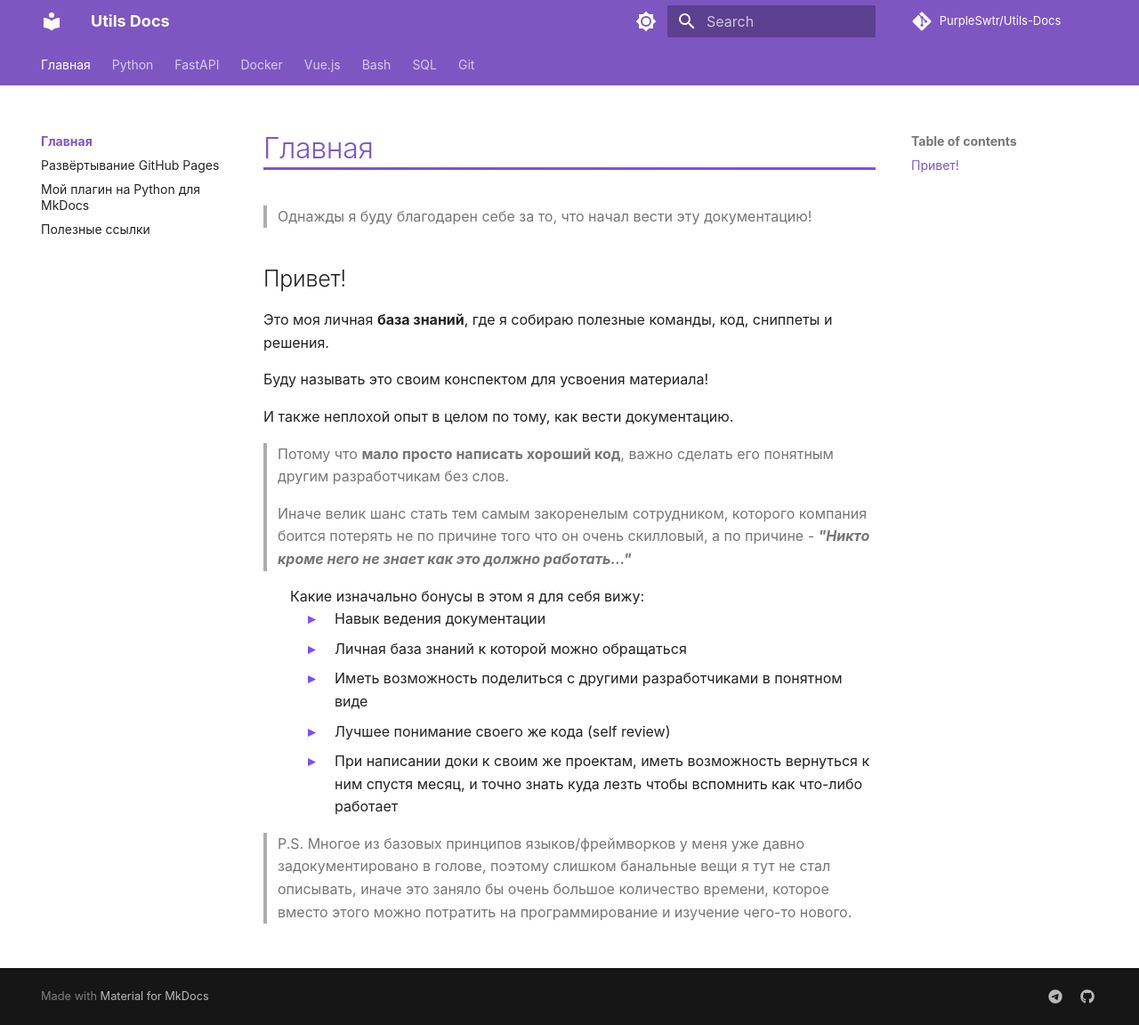
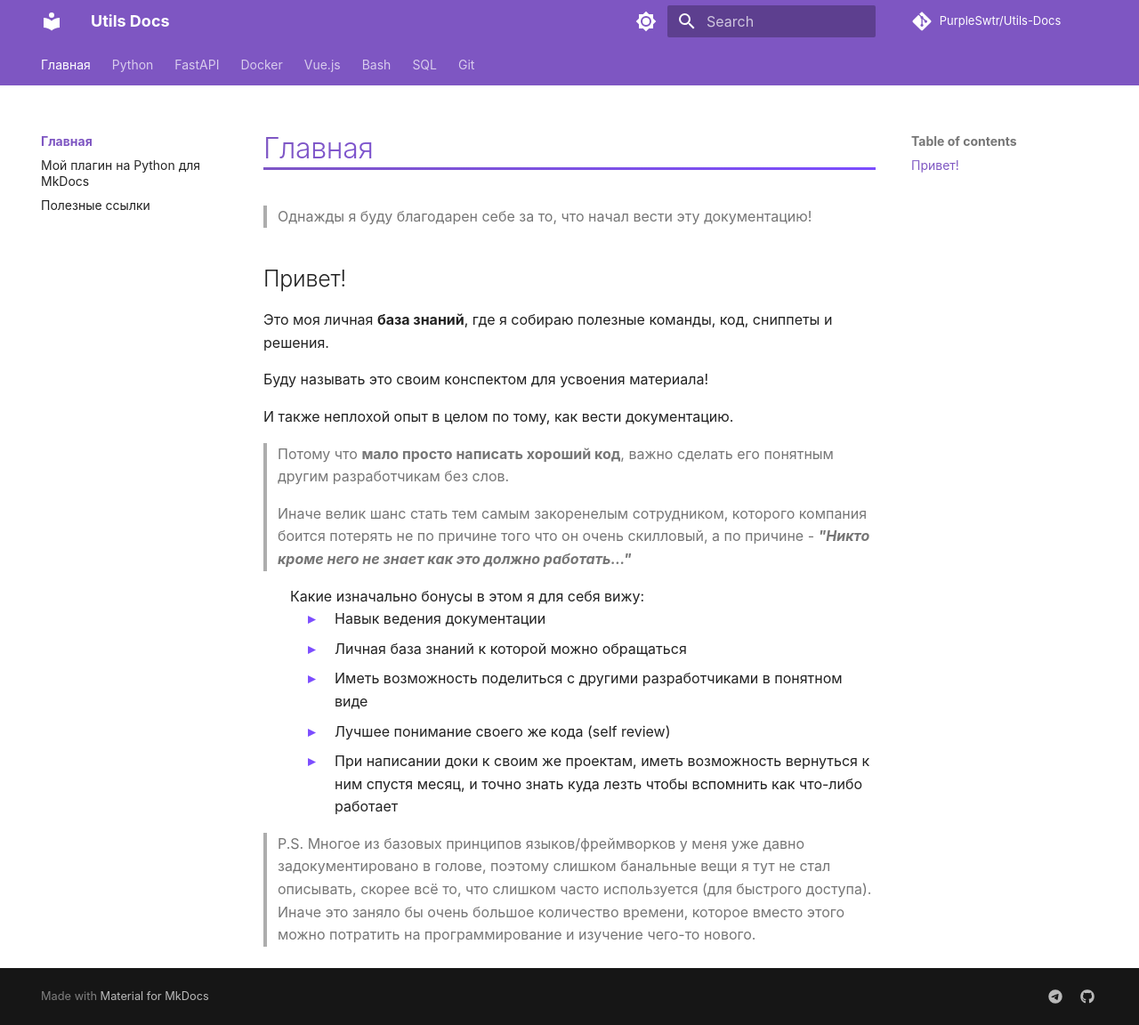
Before and after one commit to PurpleSwtr/Utils-Docs, an MkDocs documentation site: the page built from docs/index.md, in a window 1280 px wide and 1152 px high. Shown: the whole window at 89% size. Built offline with MkDocs 1.6.1 and Material for MkDocs 9.7.7, drawn with Linux system fonts in a browser that asks for light colours; comment, search, counter and statistics services are not loaded.

```diff
--- a/docs/index.md
+++ b/docs/index.md
@@ -22,5 +22,5 @@
 
 > P.S.
 > Многое из базовых принципов языков/фреймворков у меня уже давно задокументировано в голове,
-> поэтому слишком банальные вещи я тут не стал описывать,
-> иначе это заняло бы очень большое количество времени, которое вместо этого можно потратить на программирование и изучение чего-то нового.
+> поэтому слишком банальные вещи я тут не стал описывать, скорее всё то, что слишком часто используется (для быстрого доступа).
+> Иначе это заняло бы очень большое количество времени, которое вместо этого можно потратить на программирование и изучение чего-то нового.
--- a/mkdocs.yml
+++ b/mkdocs.yml
@@ -1,7 +1,6 @@
 nav:
   - Главная:
     - Главная: index.md
-    - Развёртывание GitHub Pages: root/CI.md
     - Мой плагин на Python для MkDocs: root/yml_plugin.md
     - Полезные ссылки: root/links.md
   - Python:
```
Also changed, not shown: docs/Docker/index.md (+5 -0 lines), docs/Git/branches.md (+5 -0 lines), docs/root/links.md (+1 -0 lines), docs/Git/branches1.md (deleted), docs/root/CI.md (deleted).
